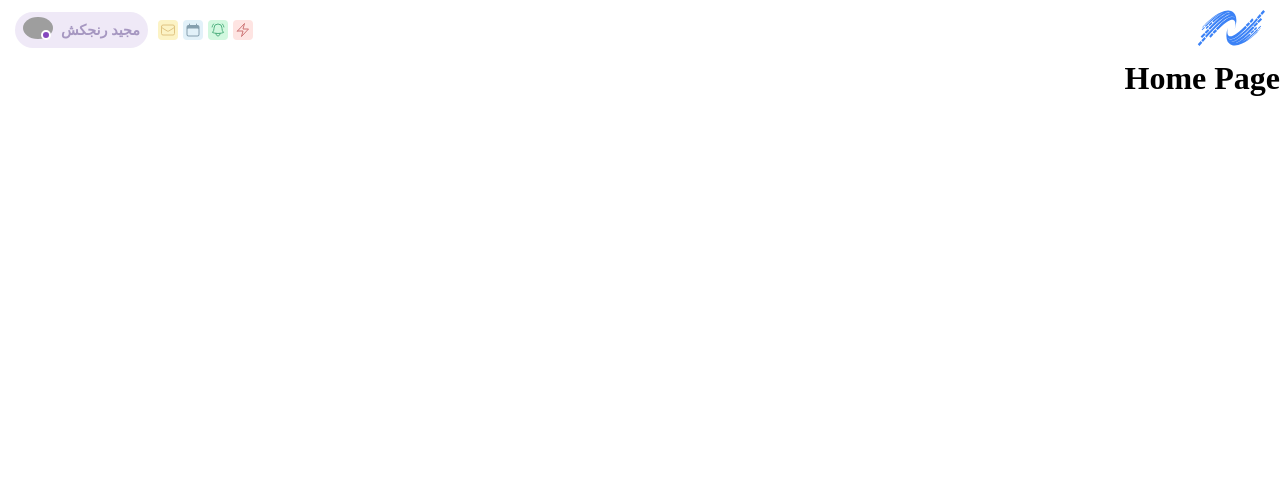
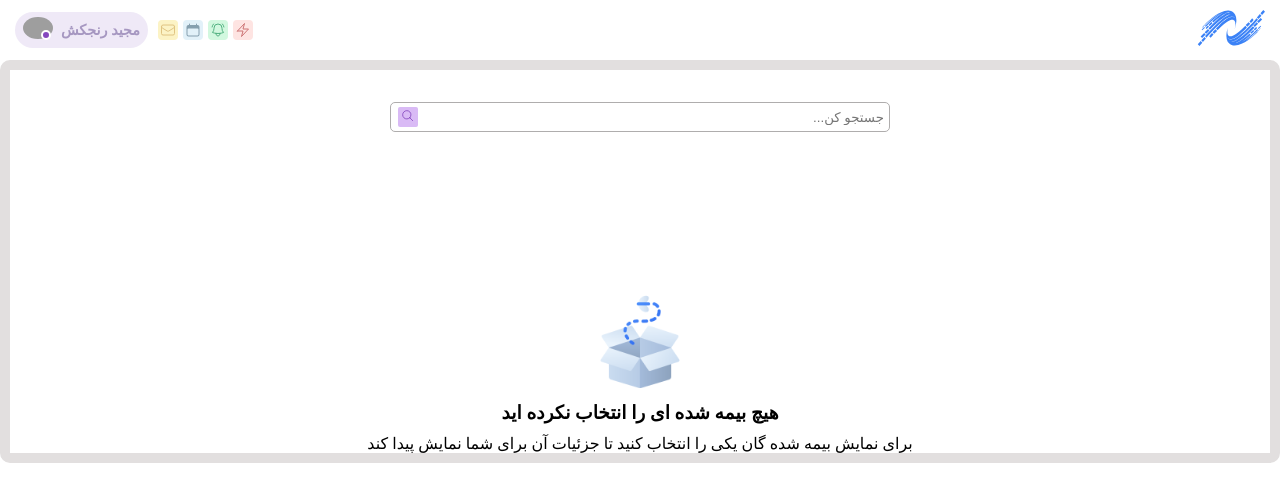
Before and after one commit to AminMohammadi990/insurance, a Next.js app: page / in a window 1280 px wide. Shown: the top 502 px of the page. Built offline with nearby package versions, Linux system fonts and the light colour scheme; grey boxes are pictures that could not be loaded.

Commit message:
search insured component and logic added

```diff
--- /dev/null
+++ b/src/components/searchInsured.module.css
@@ -0,0 +1,88 @@
+.container {
+  height: 100%;
+  border: 10px solid rgb(226, 223, 223);
+  border-radius: 10px;
+  display: flex;
+  flex-direction: column;
+  align-items: center;
+}
+
+.form {
+  display: flex;
+  align-items: center;
+  justify-content: center;
+  position: relative;
+  margin: 2rem auto;
+  width: 500px;
+}
+
+.form input {
+  width: 100%;
+  border-radius: 5px;
+  outline: none;
+  border: 1px solid rgb(175, 173, 173);
+  height: 30px;
+  padding: 5px;
+}
+
+.form button {
+  position: absolute;
+  left: 0.5rem;
+  width: 20px;
+  height: 20px;
+  background-color: rgb(217, 186, 245);
+  color: rgb(133, 72, 190);
+  border: none;
+  border-radius: 2px;
+}
+
+.content img {
+  width: 100px;
+  object-fit: cover;
+}
+
+.content {
+  display: flex;
+  flex-direction: column;
+  margin-top: 8rem;
+  align-items: center;
+  gap:10px;
+}
+
+.ul {
+  list-style: none;
+  display: flex;
+  flex-direction: column;
+  gap: 8px;
+  flex-basis: 1fr;
+  padding: 10px;
+  width: 100%;
+
+
+}
+
+.list {
+  display: flex;
+  gap: 10px;
+  align-items: center;
+  border: 1px solid rgb(202, 200, 200);
+  background-color: rgb(236, 236, 236);
+  border-radius: 5px;
+  padding: 5px;
+
+}
+
+.list h3 {
+  margin: 10px 0;
+}
+
+.list img {
+  width: 60px;
+  height: 60px;
+  border-radius: 50%;
+  object-fit: cover;
+}
+
+.list span{
+  font-weight: 600;
+}
--- /dev/null
+++ b/src/components/searchInsured.tsx
@@ -0,0 +1,116 @@
+import Link from "next/link";
+import { useState, useRef, FormEvent, ChangeEvent } from "react";
+
+import classes from "./searchInsured.module.css";
+import { HiOutlineMagnifyingGlass } from "react-icons/hi2";
+import { useDebounce } from "../../hooks/use-debounce";
+import { useSerachQuery } from "../../hooks/use-searchQuery";
+
+type Data = {
+  attributes: {
+    CoverageEndDate: string;
+    CoverageStartDate: string;
+    address: string;
+    code: string;
+    createdAt: string;
+    fatherName: string;
+    firstName: string;
+    lastName: string;
+    nationalCode: string;
+    personalCode: string;
+    phone: string;
+    place: string;
+    publishedAt: string;
+    relation: string;
+    state: boolean;
+    updatedAt: string;
+  };
+
+  id: number;
+};
+
+export default function SearchInsured() {
+  const [searchTerm, setSearchTerm] = useState("");
+
+  const debounce = useDebounce(searchTerm, 300);
+
+  const { data, isLoading } = useSerachQuery(debounce);
+
+
+  const searchElement = useRef<HTMLInputElement>(null);
+
+  function handleSubmit(event:FormEvent<HTMLFormElement>) {
+    event.preventDefault();
+    setSearchTerm(searchElement.current!.value);
+  }
+
+  let content = (
+    <div className={classes.content}>
+      <img src="./images/box.png" alt="a box" />
+      <h3>هیچ بیمه شده ای را انتخاب نکرده اید</h3>
+      <p>
+        برای نمایش بیمه شده گان یکی را انتخاب کنید تا جزئیات آن برای شما نمایش
+        پیدا کند
+      </p>
+    </div>
+  );
+
+  if (isLoading) {
+    content = <p>loading...</p>;
+  }
+
+  if (data) {
+    console.log(data.data);
+  }
+
+  if (data) {
+    content = (
+      <ul className={classes.ul}>
+        {data.data.map((person:Data) => (
+          <li key={person.id}>
+            <Link href={`/${person.id}`}>
+              <div className={classes.list}>
+                <img src="./images/male00.jpg" alt="profile pic" />
+                <div>
+                  <h3>
+                    بیمه شده سرپرست : {person.attributes.firstName}{" "}
+                    {person.attributes.lastName}
+                  </h3>
+                  <p>
+                    کد ملی : <span>{person.attributes.nationalCode}</span>
+                  </p>
+                  <p>
+                    نسبت : <span>{person.attributes.relation}</span>
+                  </p>
+                  <p>
+                    آدرس : <span>{person.attributes.address}</span>
+                  </p>
+                </div>
+              </div>
+            </Link>
+          </li>
+        ))}
+      </ul>
+    );
+  }
+
+  return (
+    <>
+      <div className={classes.container}>
+        <form className={classes.form} onSubmit={handleSubmit}>
+          <input
+            type="text"
+            placeholder="جستجو کن..."
+            value={searchTerm}
+            onChange={(e) => setSearchTerm(e.currentTarget.value)}
+            ref={searchElement}
+          />
+          <button>
+            <HiOutlineMagnifyingGlass />
+          </button>
+        </form>
+        {content}
+      </div>
+    </>
+  );
+}
--- a/src/pages/_app.tsx
+++ b/src/pages/_app.tsx
@@ -1,10 +1,15 @@
 import MainHeader from "@/components/header";
 import "@/styles/globals.css";
 import type { AppProps } from "next/app";
+import { QueryClient, QueryClientProvider } from "@tanstack/react-query";
+
+const queryClient = new QueryClient();
 
 export default function App({ Component, pageProps }: AppProps) {
-  return <>
-  <MainHeader />
-  <Component {...pageProps} />
-  </>;
+  return (
+    <QueryClientProvider client={queryClient}>
+      <MainHeader />
+      <Component {...pageProps} />
+    </QueryClientProvider>
+  );
 }
--- a/src/pages/index.tsx
+++ b/src/pages/index.tsx
@@ -1,3 +1,5 @@
+import SearchInsured from "@/components/searchInsured";
+
 export default function Home() {
-  return <h1>Home Page</h1>;
+  return <SearchInsured />;
 }
```
Also changed, not shown: public/images/box.png (added), public/images/male00.jpg (added).
